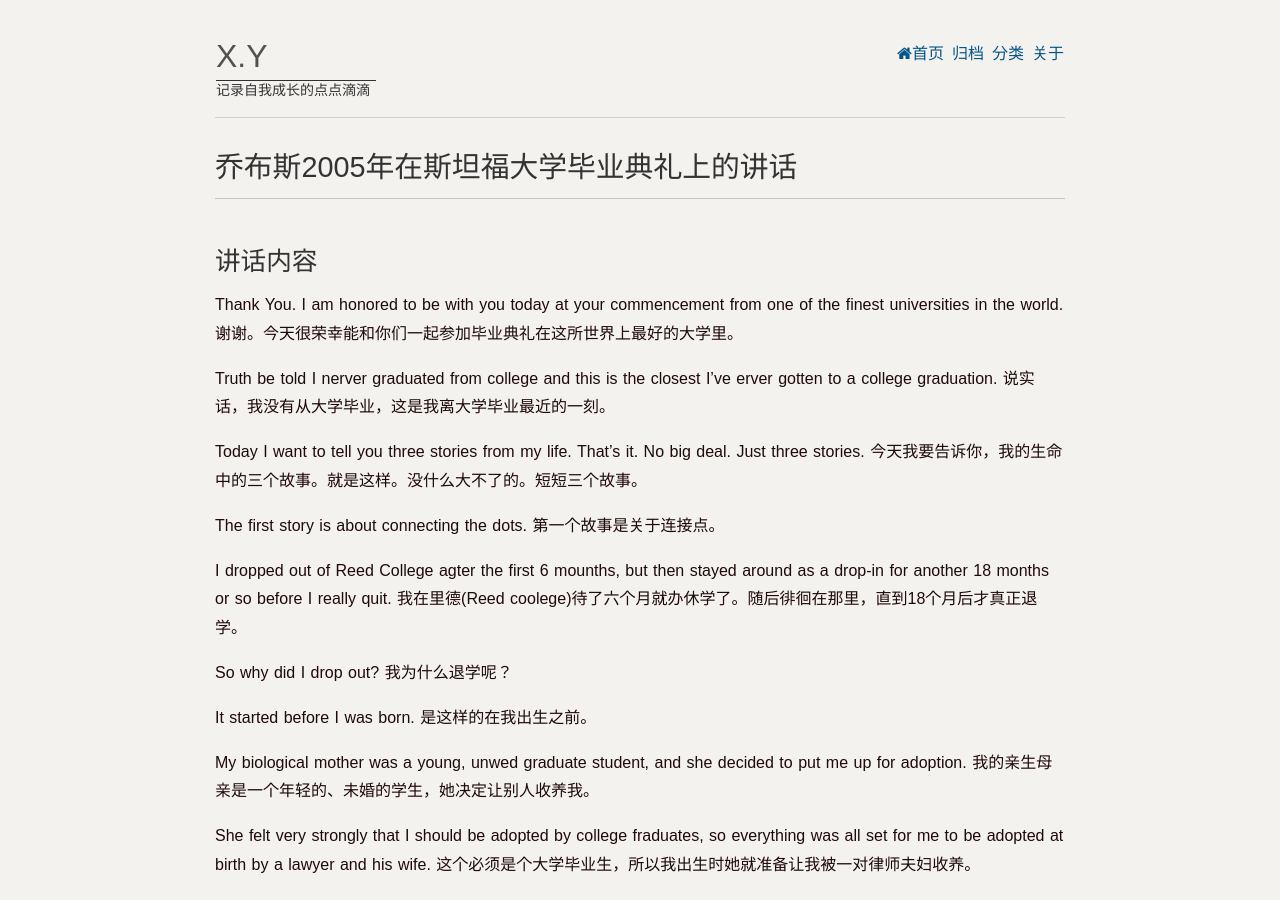
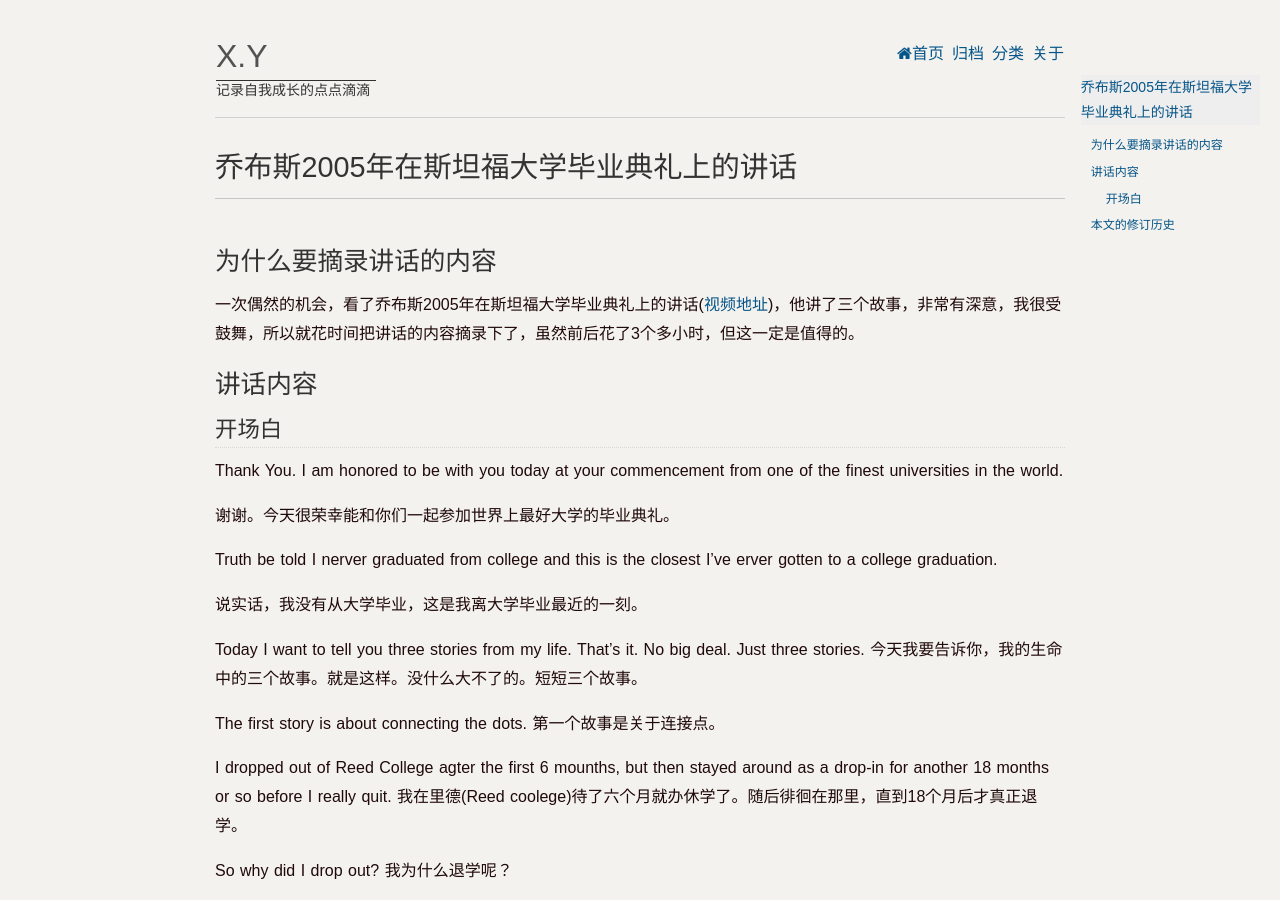
Before and after one commit to novawoo/novawoo.github.com, a Jekyll site: the page built from _posts/blog/2015-08-18-steve-jobs-lecture-in-Stanford-at-2005.md, in a window 1280 px wide and 900 px high. Built offline with Jekyll 4.4.1, drawn with Linux system fonts in a browser that asks for light colours; Markdown is read by kramdown in place of the engine named in the settings; a script that is not in the unit is left out; comment, search, counter and statistics services are not loaded; some of the changed text lies outside the part shown.

Commit message:
modified:   2015-08-18-steve-jobs-lecture-in-Stanford-at-2005.md

```diff
--- a/_posts/blog/2015-08-18-steve-jobs-lecture-in-Stanford-at-2005.md
+++ b/_posts/blog/2015-08-18-steve-jobs-lecture-in-Stanford-at-2005.md
@@ -5,14 +5,19 @@
 description:    从伟人哪里获得对人生的理解
 ---
 
+## 为什么要摘录讲话的内容
+一次偶然的机会，看了乔布斯2005年在斯坦福大学毕业典礼上的讲话([视频地址](http://v.youku.com/v_show/id_XMjk4Mzk4Mjg0.html))，他讲了三个故事，非常有深意，我很受鼓舞，所以就花时间把讲话的内容摘录下了，虽然前后花了3个多小时，但这一定是值得的。
 
 ## 讲话内容
 
+### 开场白
 Thank You. I am honored to be with you today at your commencement from one of the finest universities in the world.
-谢谢。今天很荣幸能和你们一起参加毕业典礼在这所世界上最好的大学里。
+
+谢谢。今天很荣幸能和你们一起参加世界上最好大学的毕业典礼。
 
 
 Truth be told I nerver graduated from college and this is the closest I've erver gotten to a college graduation.
+
 说实话，我没有从大学毕业，这是我离大学毕业最近的一刻。
 
 
@@ -672,4 +677,5 @@
 
 
 
-[视频地址](http://v.youku.com/v_show/id_XMjk4Mzk4Mjg0.html)
+## 本文的修订历史
+- v1 初始版本 2015-08-18
```
